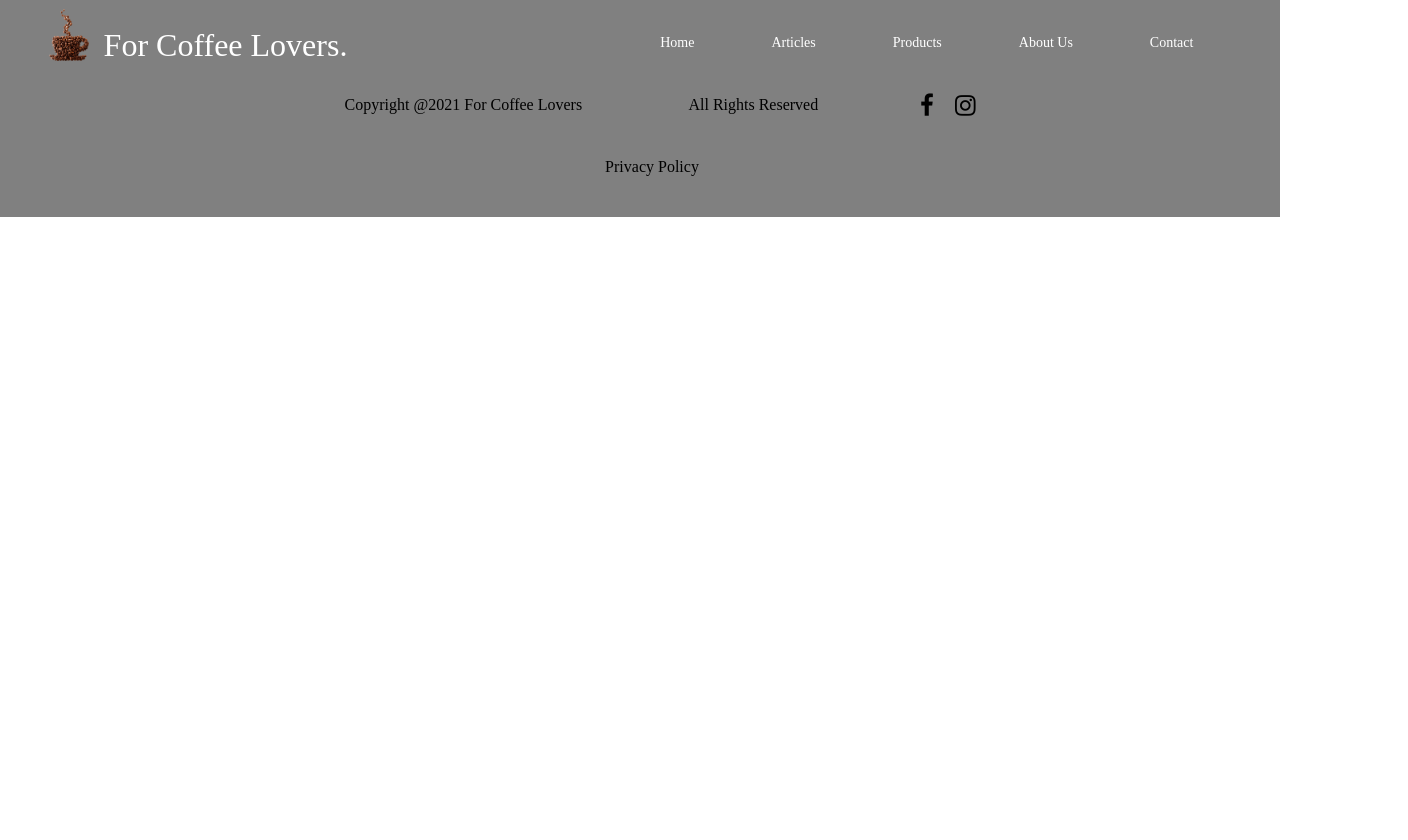
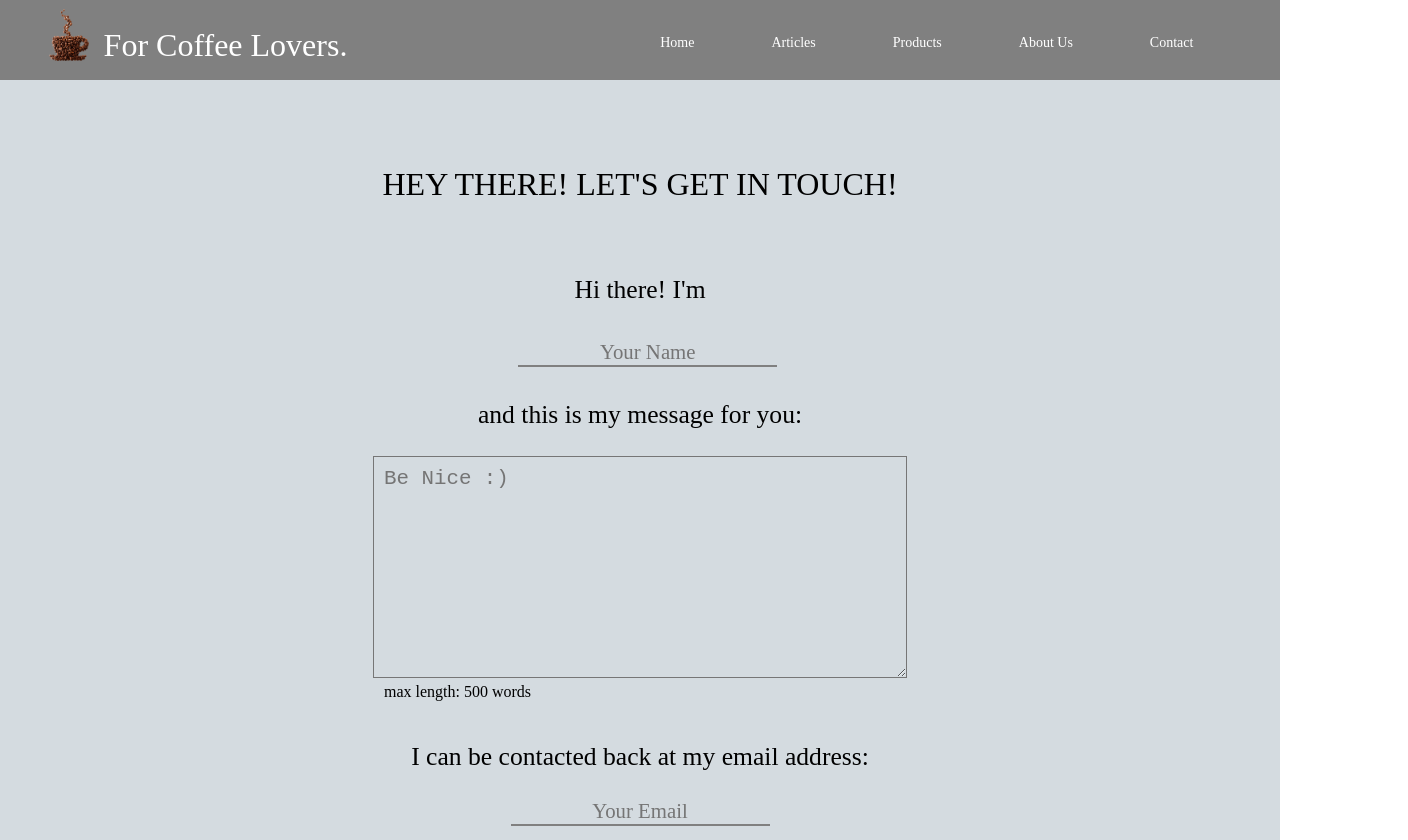
Before and after one commit to Andrea-March/Andrea-March.github.io, a React (Create React App) app: page /contact-us in a window 1280 px wide. Shown: the top 840 px of the page, 1408 px wide, since content can reach past the window. Before the commit the page ends 800 px from the top, so only its background shows below. Built offline with nearby package versions, Linux system fonts and the light colour scheme.

Commit message:
added contact us section

```diff
--- a/src/App.js
+++ b/src/App.js
@@ -9,6 +9,7 @@ import Machines from "./components/products/Machines";
 import Articles from "./components/articles/Articles";
 import ScrollToTop from "./ScrollToTop";
 import ArticlePage from "./components/articles/article-page/ArticlePage";
+import ContactUs from "./components/contactUs/ContactUs";
 
 function App() {
   return (
@@ -22,6 +23,7 @@ function App() {
                   <Route exact path='/products/powders' element={<Powders />} />
                   <Route exact path='/products/machines' element={<Machines />} />
                   <Route exact path='/articles' element={<Articles />} />
+                  <Route exact path='/contact-us' element={<ContactUs />} />
               </Routes>
           <Footer />
           </BrowserRouter>
--- /dev/null
+++ b/src/components/contactUs/ContactUs.css
@@ -0,0 +1,206 @@
+.contact-us{
+    width: 100%;
+    background-color: #d4dbe0;
+    display: flex;
+    align-items: center;
+    flex-direction: column;
+    justify-content: center;
+}
+
+.contact-bar {
+    font-size: 2rem;
+    text-transform: uppercase;
+    height: 80px;
+    padding: 10%;
+    width: 100%;
+    display: flex;
+    justify-content: center;
+    align-items: center;
+    text-align: center;
+    margin-top: -5%;
+}
+
+.contact-form {
+    font-size: 1.6rem;
+    position: relative;
+    width: 80%;
+    display: flex;
+    align-items: center;
+    flex-direction: column;
+    justify-content: center;
+    margin-top: -8%;
+}
+
+
+input {
+    margin: 3%
+}
+.name-input {
+    font-family: inherit;
+    border: 0;
+    border-bottom: 2px solid grey;
+    outline: 0;
+    font-size: 1.3rem;
+    color: grey;
+    background: transparent;
+    transition: border-color 0.2s;
+}
+
+
+.name-input:focus {
+    font-weight: 700;
+    border-width: 3px;
+}
+
+
+.name-input::placeholder{
+    transition: all .3s ease-in-out;
+}
+.email-input::placeholder{
+    transition: all .3s ease-in-out;
+}
+.email-input:focus::placeholder {
+    color: transparent;
+    font-weight: normal;
+}
+.name-input:focus::placeholder {
+    color: transparent;
+    font-weight: normal;
+}
+
+.email-input:valid{
+    font-weight: 700;
+    border-width: 3px;
+}
+
+
+.name-input:valid{
+    font-weight: 700;
+    border-width: 3px;
+}
+
+.email-input {
+    margin-top: 0;
+    font-family: inherit;
+    border: 0;
+    border-bottom: 2px solid grey;
+    outline: 0;
+    font-size: 1.3rem;
+    color: grey;
+    background: transparent;
+    transition: border-color 0.2s;
+    margin-bottom: -2%;
+}
+input{
+    text-align: center;
+}
+p{
+    text-align: center;
+}
+
+.email-input:focus {
+    font-weight: 700;
+    border-width: 3px;
+}
+
+.message-text{
+    min-height: 200px;
+    min-width: 50%;
+    max-width: 90%;
+    background-color: #d4dbe0;
+    font-size: 1.3rem;
+    padding: 10px;
+    color:  #9b9b9b;
+}
+.message-text:focus {
+    font-weight: 700;
+    border-width: 3px;
+}
+
+.message-text::placeholder{
+    transition: all .3s ease-in-out;
+}
+.message-text:focus::placeholder {
+    color: transparent;
+    font-weight: normal;
+}
+.message-text:valid{
+    font-weight: 700;
+    border-width: 3px;
+}
+.max-length {
+    font-size: 1rem;
+    align-self: flex-start;
+    margin-left: 25%;
+    margin-top: 5px;
+}
+
+.button-send {
+    color: #9b9b9b;
+    display: flex;
+    align-items: center;
+    justify-content: center;
+    width: 20%;
+    height: 70px;
+    margin: 5%
+}
+.button-send:hover{
+    cursor: pointer;
+}
+
+@media all and (max-width: 960px) {
+    .message-text{
+        width: 90%;
+        max-width: 90%;
+    }
+}
+
+/* reset input
+.name-input:invalid{
+    background-color: white;
+}
+ demo */
+
+
+/*
+.name-input::placeholder {
+    color: transparent;
+}
+
+.name-label {
+    position: absolute;
+    top: 120px;
+    left: 30px;
+    display: block;
+    transition: 0.2s;
+    font-size: 1rem;
+    color: #9b9b9b;
+}
+
+.name-input:focus ~ .name-label {
+    position: absolute;
+    top: 100px;
+    left: 30px;
+    display: block;
+    transition: 0.2s;
+    font-size: 0.8rem;
+    color: #11998e;
+    font-weight: 700;
+}
+*/
+
+/*
+@media all and (max-width: 960px) {
+    .name-label {
+        top: 100px;
+        left: 10px;
+    }
+
+    .name-input:focus ~ .name-label {
+        top: 80px;
+        left: 10px;
+        font-size: 0.8rem;
+    }
+}
+
+ */
--- /dev/null
+++ b/src/components/contactUs/ContactUs.js
@@ -0,0 +1,45 @@
+import React from "react";
+
+import './ContactUs.css'
+
+
+const ContactUs = () => {
+
+    return(
+        <div className="contact-us">
+            <div className="contact-bar">
+                Hey There! Let's get in touch!
+            </div>
+            <div className="contact-form">
+                    <p>
+                        Hi there! I'm
+                    </p>
+                    <div className="form-group">
+                        <input type="input" className="name-input" autoComplete="off" name="name" id='name' placeholder="Your Name"
+                               required/>
+                        {/*<label htmlFor="name" id="name-label" className="name-label">Name</label> */}
+                    </div>
+                    <p>
+                        and this is my message for you:
+                    </p>
+                <textarea placeholder="Be Nice :)" className="message-text" required maxLength={500}/>
+                <p className="max-length">max length: 500 words</p>
+                <p>
+                    I can be contacted back at my email address:
+                </p>
+                    <input type="email" className="email-input" autoComplete="off" name="mail" id='mail' placeholder="Your Email"
+                           required/>
+                    {/*<label htmlFor="mail" className="email-label">Email</label> */}
+                <div className="button-send">
+                    Send!
+                </div>
+
+            </div>
+        </div>
+    )
+
+
+}
+
+
+export default ContactUs
--- a/src/components/header/Header.js
+++ b/src/components/header/Header.js
@@ -40,7 +40,7 @@ const Header = () =>{
                             <Link to="/about" className="nav-links" onClick={closeMobileMenu}>About Us</Link>
                         </li>
                         <li className="nav-item">
-                            <Link to="/contact" className="nav-links" onClick={closeMobileMenu}>Contact</Link>
+                            <Link to="/contact-us" className="nav-links" onClick={closeMobileMenu}>Contact</Link>
                         </li>
                     </ul>
                 </nav>
--- a/src/components/products/Powders.js
+++ b/src/components/products/Powders.js
@@ -7,8 +7,8 @@ const Powders = () =>{
     let productsList = [
         {
             'id': 1,
-            'name': 'Etiopia Worka',
-            'description': 'blended coffee',
+            'name': 'Etiopia Yirgachefe Guji',
+            'description': 'Medium-roasted (ideal for filter coffee)',
             'price': '5',
             'currency': '€/hg',
             'thumb': powder
```
